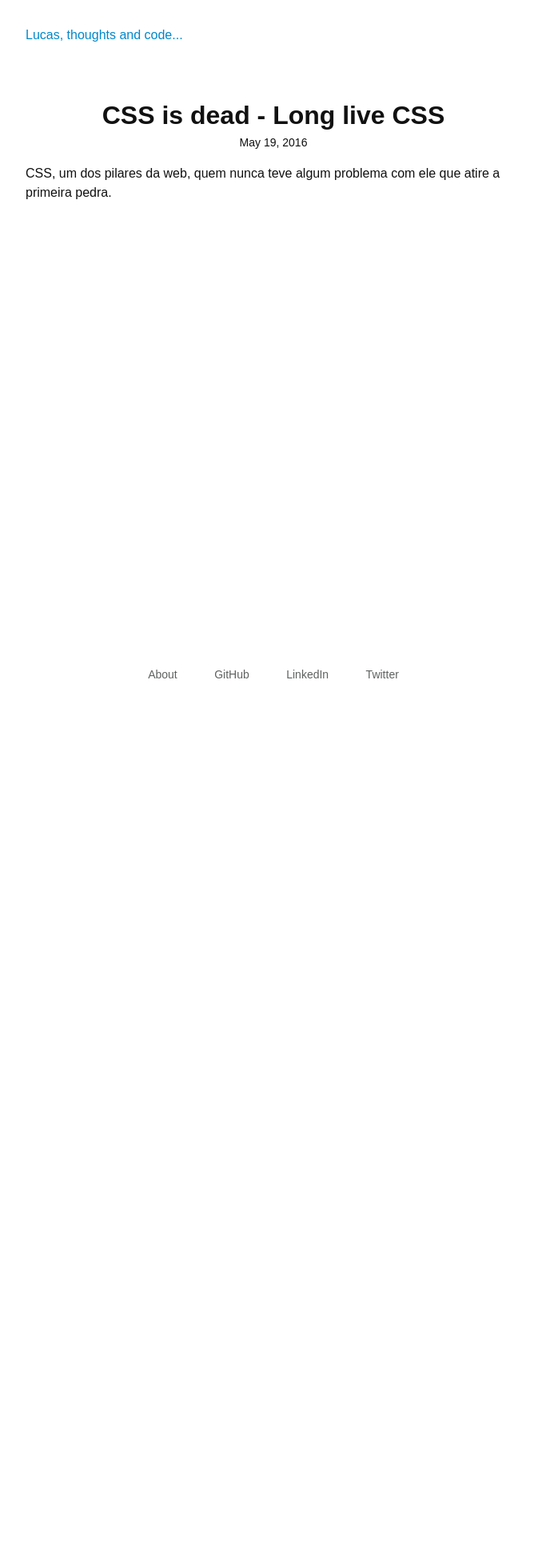
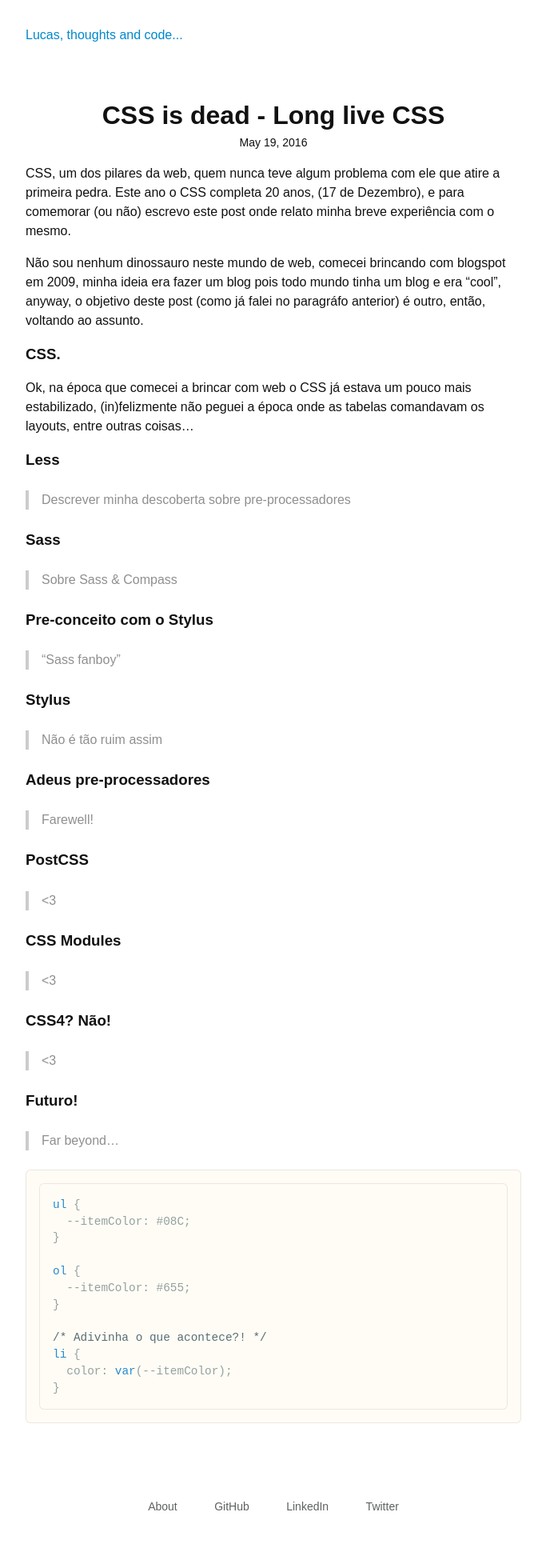
Before and after one commit to AgtLucas/_agtlucas.com, a Jekyll site: the page built from _posts/2016-05-19-css-is-dead-long-live-css.markdown, in a window 1280 px wide. Shown: the whole page at 80% size, without its empty margins (298-981 px from the left). Built offline with Jekyll 4.4.1, drawn with Linux system fonts in a browser that asks for light colours; some web fonts are replaced; before the commit the page ends 900 px from its top, so only the background shows below that.

Commit message:
Update post

````diff
--- a/_posts/2016-05-19-css-is-dead-long-live-css.markdown
+++ b/_posts/2016-05-19-css-is-dead-long-live-css.markdown
@@ -5,4 +5,52 @@ date:   2016-05-19 19:17:58 -0300
 categories: blog
 ---
 
-CSS, um dos pilares da web, quem nunca teve algum problema com ele que atire a primeira pedra.
+CSS, um dos pilares da web, quem nunca teve algum problema com ele que atire a primeira pedra. Este ano o CSS completa 20 anos, (17 de Dezembro), e para comemorar (ou não) escrevo este post onde relato minha breve experiência com o mesmo.
+
+Não sou nenhum dinossauro neste mundo de web, comecei brincando com blogspot em 2009, minha ideia era fazer um blog pois todo mundo tinha um blog e era "cool", anyway, o objetivo deste post (como já falei no paragráfo anterior) é outro, então, voltando ao assunto.
+
+### CSS.
+
+Ok, na época que comecei a brincar com web o CSS já estava um pouco mais estabilizado, (in)felizmente não peguei a época onde as tabelas comandavam os layouts, entre outras coisas...
+
+### Less
+> Descrever minha descoberta sobre pre-processadores
+
+### Sass
+> Sobre Sass & Compass
+
+### Pre-conceito com o Stylus
+> "Sass fanboy"
+
+### Stylus
+> Não é tão ruim assim
+
+### Adeus pre-processadores
+> Farewell!
+
+### PostCSS
+> <3
+
+### CSS Modules
+> <3
+
+### CSS4? Não!
+> <3
+
+### Futuro!
+> Far beyond...
+
+```css
+ul {
+  --itemColor: #08C;
+}
+
+ol {
+  --itemColor: #655;
+}
+
+/* Adivinha o que acontece?! */
+li {
+  color: var(--itemColor);
+}
+```
````
